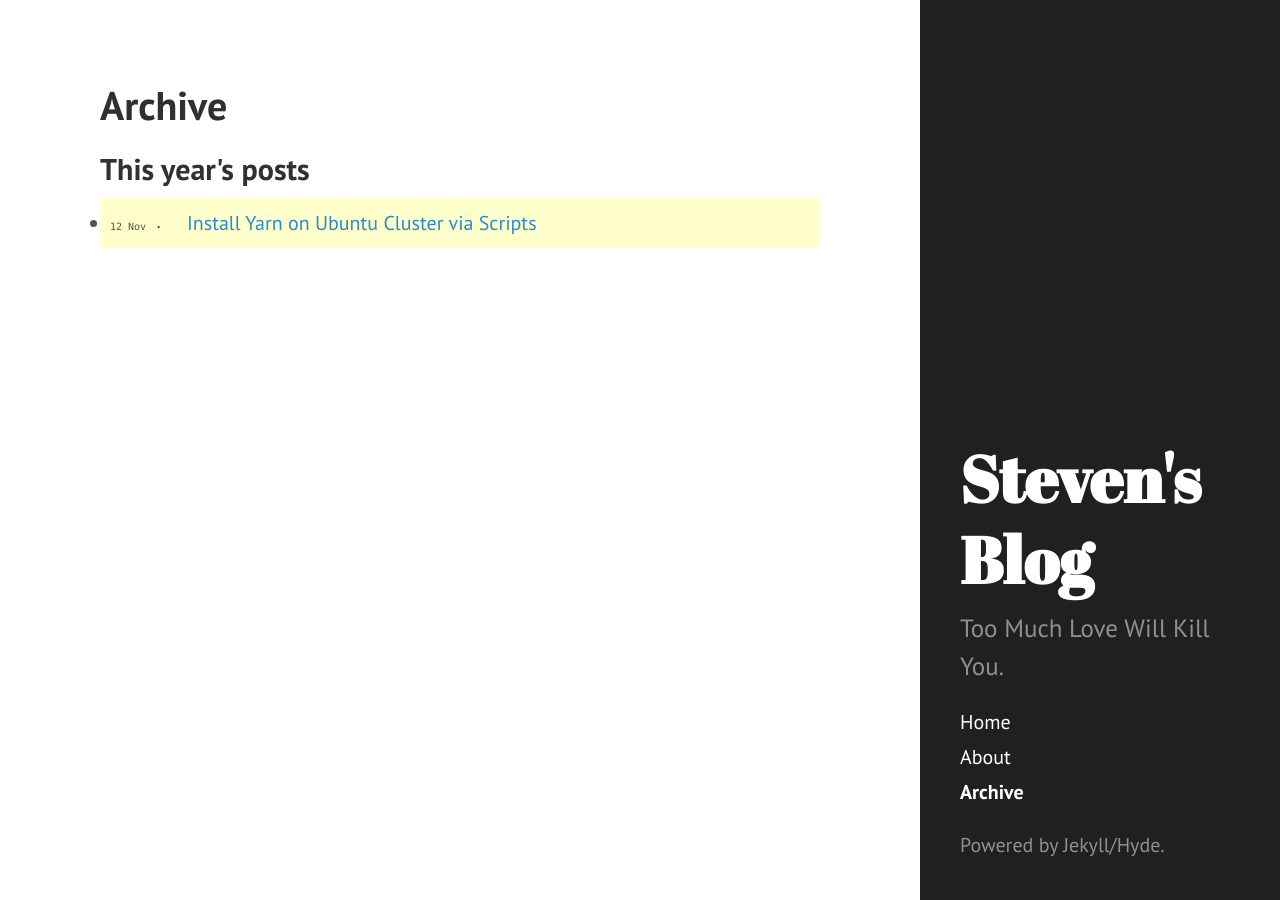
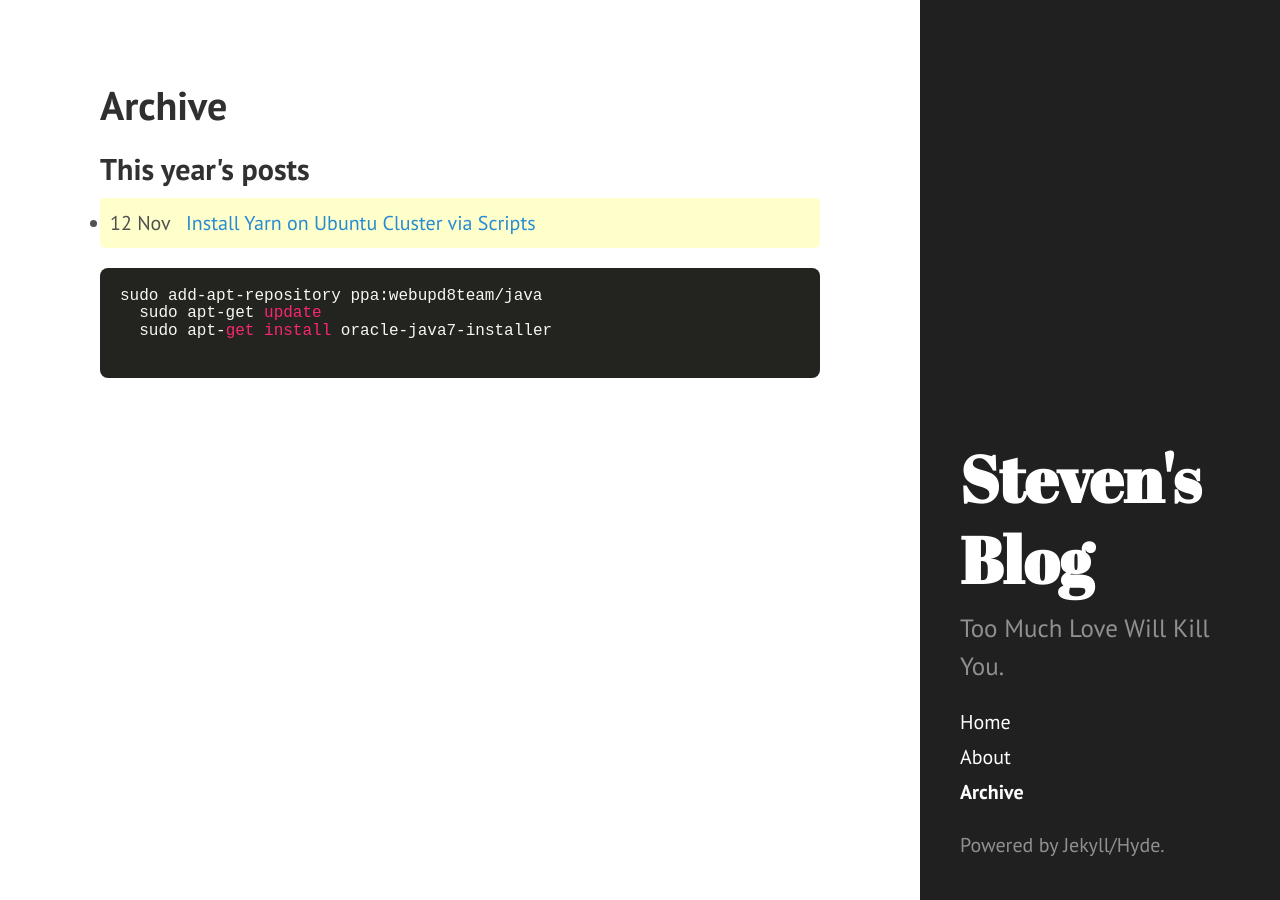
Before and after one commit to legatoo/legatoo.github.io, a Jekyll site: the page built from archive.md, in a window 1280 px wide. Built offline with Jekyll 4.4.1, drawn with Linux system fonts in a browser that asks for light colours; Markdown is read by kramdown in place of the engine named in the settings.

Commit message:
add archive page

```diff
--- a/_config.yml
+++ b/_config.yml
@@ -12,7 +12,7 @@ tagline:          '--- I know too many Stevens.'
 description:      'Too Much Love Will Kill You.'
 url:              http://legato.ninja
 baseurl:          http://legatoo.github.io/
-# baseurl:
+# baseurl:           /
 
 
 author:
--- a/archive.md
+++ b/archive.md
@@ -16,7 +16,13 @@ title: Archive
   <ul class="past">
   {% endif %}
   {% endunless %}
-    <li><time>{{ post.date | date:"%d %b" }}</time><a href="{{ post.url }}">&nbsp;&nbsp;&nbsp;{{ post.title }}</a></li>
+  <li><time>{{ post.date | date:"%d %b" }}</time><a href="{{ post.url }}">&nbsp;&nbsp;&nbsp;{{ post.title }}</a></li>
 {% endfor %}
   </ul>
+
+  <pre><code class="Bash">sudo add-apt-repository ppa:webupd8team/java
+  sudo apt-get update
+  sudo apt-get install oracle-java7-installer
+  </code></pre>
+
 </section>
--- a/public/css/hyde.css
+++ b/public/css/hyde.css
@@ -170,7 +170,7 @@ a.sidebar-nav-item:focus {
   margin-left:10px
 }
 
-#archive ul li time{
+/*#archive ul li time{
   display:inline-block;
   font-family:"Monaco","Courier",monospace;
   font-size:10px;
@@ -181,7 +181,7 @@ a.sidebar-nav-item:focus {
   content:"•";
   font-size:8px;
   padding-left:10px
-}
+}*/
 
 #archive .this{
   -webkit-border-radius:5px;
```
